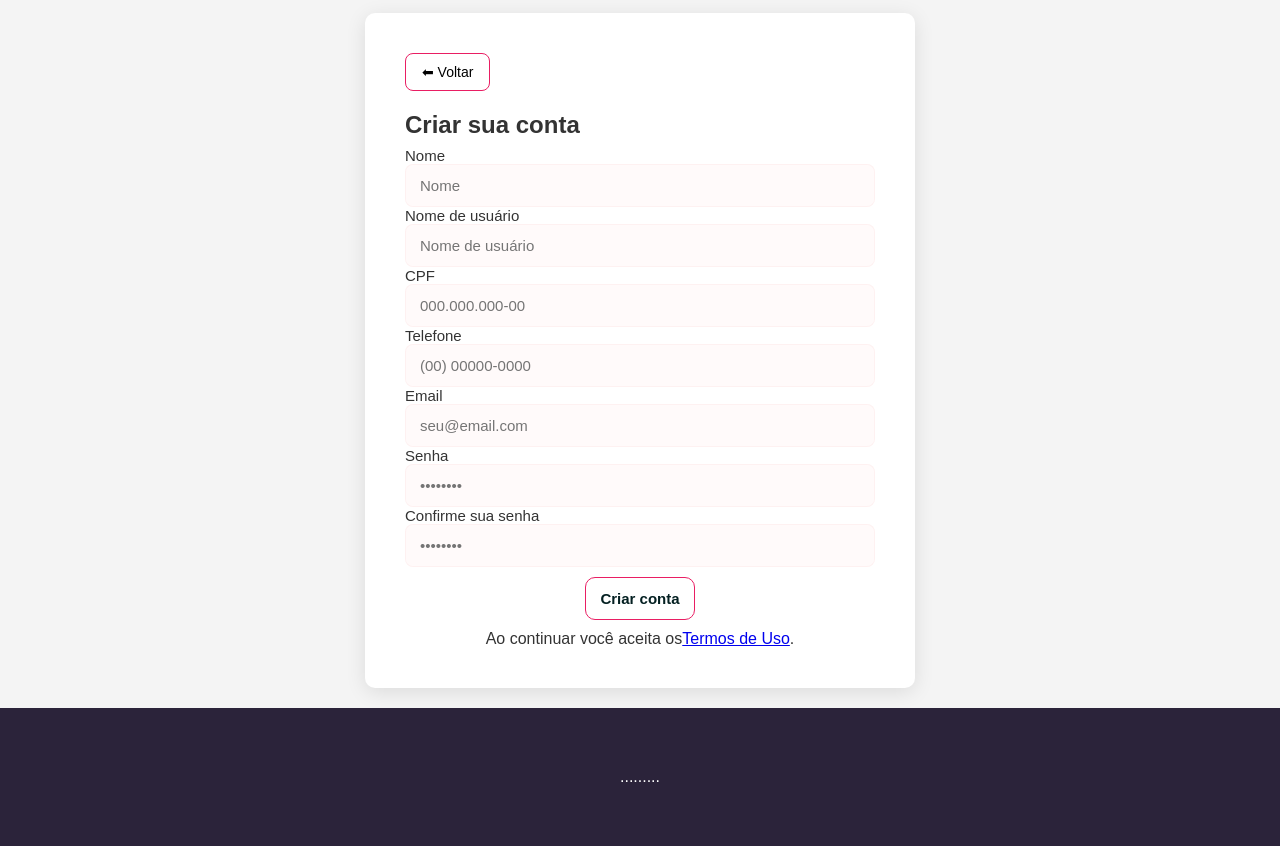
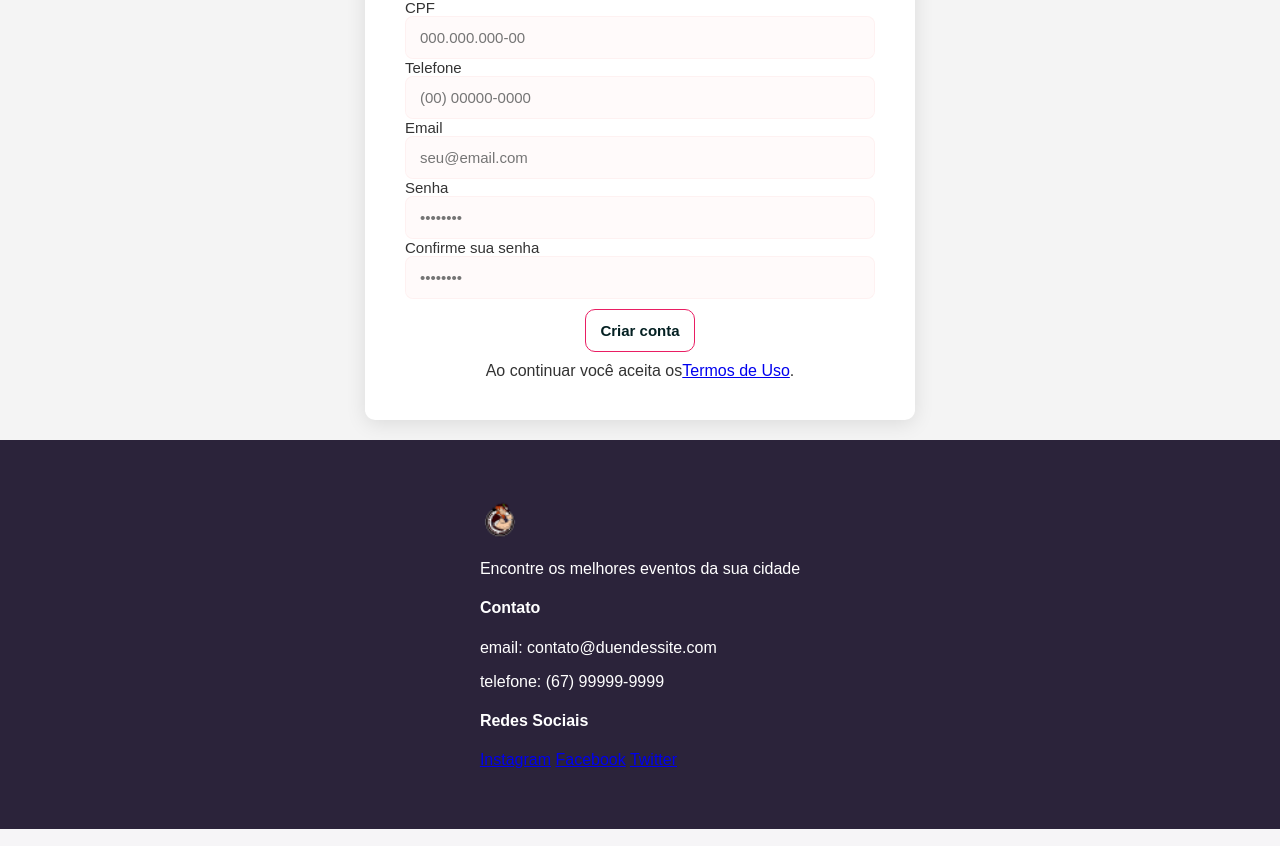
Before and after one commit to Jotshh/website-duendes, a Flask app: page /cadastro in a window 1280 px wide. Shown: the part 351-1197 px from the top of the page. Run offline with Flask 3, Linux system fonts and the light colour scheme; parts of the project's set-up code (start-up, migrations or seed data) failed here and were passed over.

Commit message:
adiciona logo

```diff
--- a/templates/cadastro.html
+++ b/templates/cadastro.html
@@ -102,15 +102,29 @@
         </section>
     </main>
 
-    <div class="footer-cada">
-        <footer class="site-footer">
-            <div class="container">
-                <div class="footer-logo">...</div>
-                <div class="footer-contact">...</div>
-                <div class="footer-social">...</div>
+    <footer class="site-footer">
+        <div class="container">
+            <div class="footer-content">
+                <div class="footer-logo">
+                    <img src="/static/logo.png" alt="Duendes Site" style="height: 40px;">
+                    <p>Encontre os melhores eventos da sua cidade</p>
+                </div>
+                <div class="footer-contact">
+                    <h4>Contato</h4>
+                    <p>email: contato@duendessite.com</p>
+                    <p>telefone: (67) 99999-9999</p>
+                </div>
+                <div class="footer-social">
+                    <h4>Redes Sociais</h4>
+                    <div class="social-links">
+                        <a href="#">Instagram</a>
+                        <a href="#">Facebook</a>
+                        <a href="#">Twitter</a>
+                    </div>
+                </div>
             </div>
-        </footer>
-    </div>
+        </div>
+    </footer>
 
     <script src="{{ url_for('static', filename='js/script.js') }}"></script>
 </body>
--- a/templates/entrar.html
+++ b/templates/entrar.html
@@ -5,6 +5,7 @@
     <meta name="viewport" content="width=device-width, initial-scale=1.0" />
     <link rel="stylesheet" href="/static/css/style.css" />
     <link rel="icon" type="image/x-icon" href="../static/assets/img/favicon.ico"/>
+
     <title>Entrar</title>
     <style>
         .alert {
@@ -71,7 +72,6 @@
 
             <h2 id="login-title" style="margin: 0 0 20px 0">Fazer login na Conta</h2>
 
-            <!-- Mensagens Flash -->
             {% with messages = get_flashed_messages(with_categories=true) %}
                 {% if messages %}
                     {% for category, message in messages %}
```
Also changed, not shown: static/css/style.css (+31 -0 lines), templates/editar_perfil.html (+6 -5 lines), templates/perfil.html (+19 -13 lines), static/assets/img/favicon.ico (added), static/logo.png (added).
